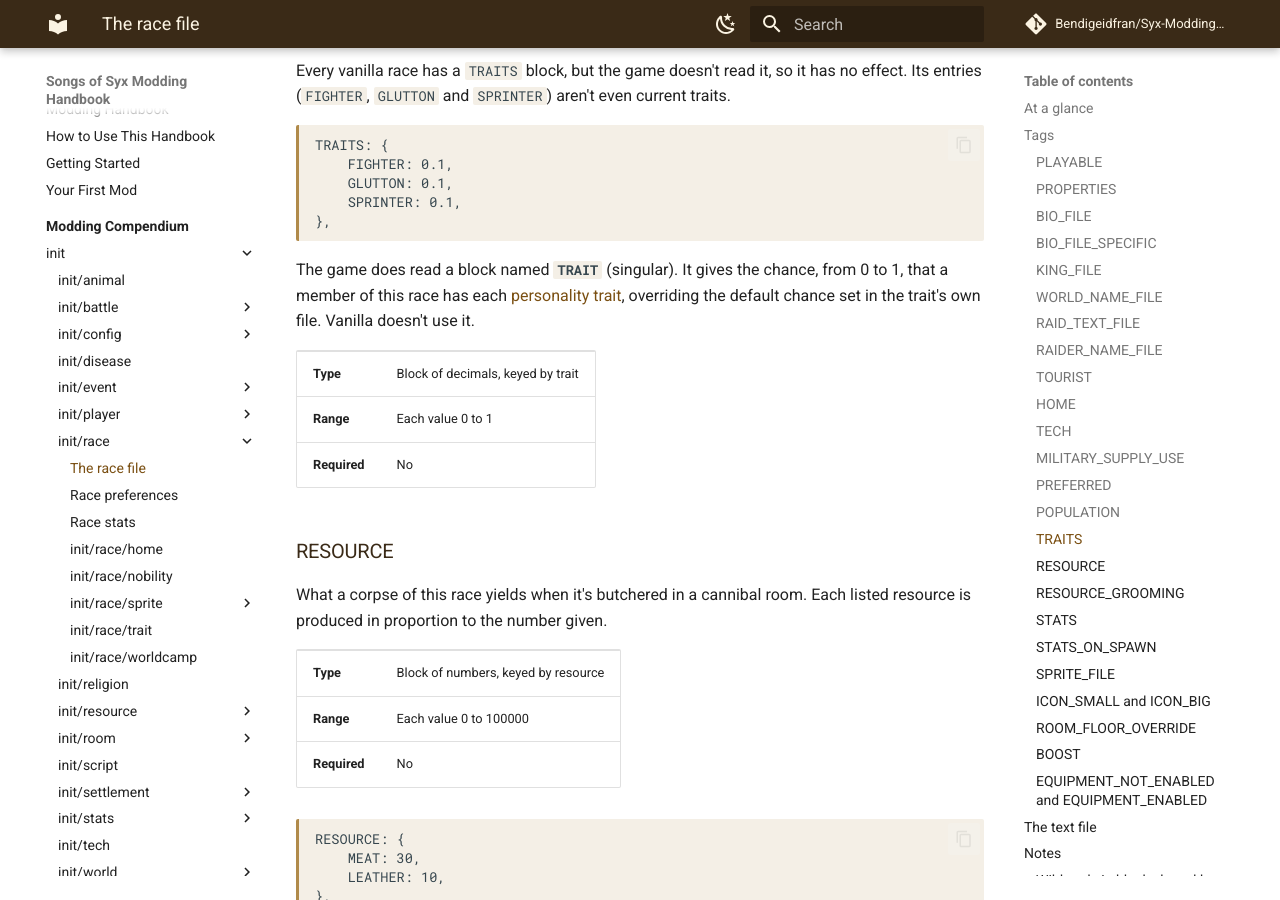
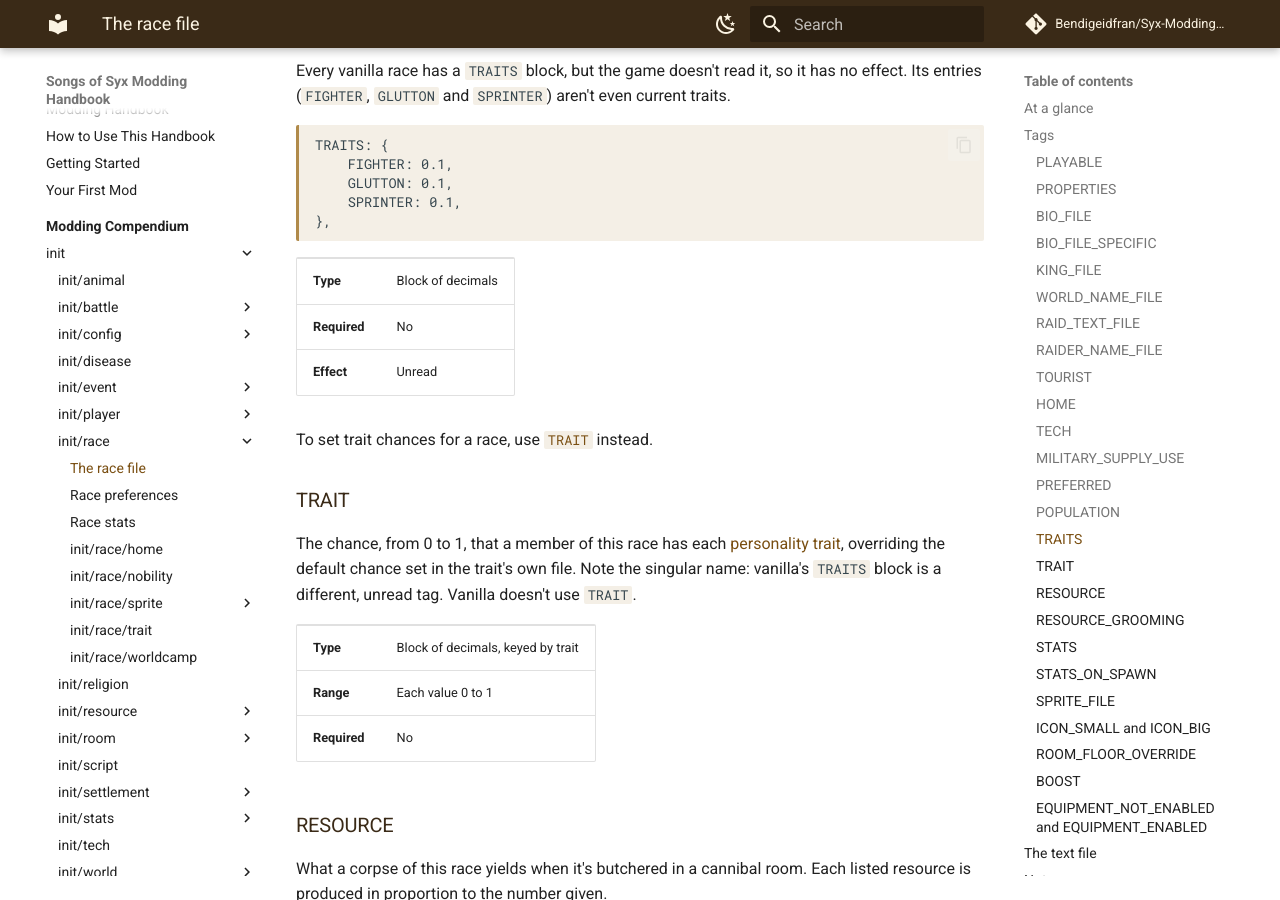
Before and after one commit to Bendigeidfran/Syx-Modding-Handbook, an MkDocs documentation site: the page built from Handbook/04-Modding-Compendium/01-init/07-race/01-race-file.md, in a window 1280 px wide and 900 px high, scrolled down 7346 px. Built offline with MkDocs 1.6.1 and Material for MkDocs 9.7.7, drawn with Linux system fonts in a browser that asks for light colours; comment, search, counter and statistics services are not loaded.

Commit message:
Mark race TRAITS as unread and give TRAIT its own section
Co-Authored-By: Claude Opus 5.5 <noreply@anthropic.com>

````diff
--- a/Handbook/04-Modding-Compendium/01-init/07-race/01-race-file.md
+++ b/Handbook/04-Modding-Compendium/01-init/07-race/01-race-file.md
@@ -264,7 +264,17 @@ TRAITS: {
 },
 ```
 
-The game does read a block named **`TRAIT`** (singular). It gives the chance, from 0 to 1, that a member of this race has each [personality trait](07-trait.md), overriding the default chance set in the trait's own file. Vanilla doesn't use it.
+| | |
+|---|---|
+| **Type** | Block of decimals |
+| **Required** | No |
+| **Effect** | Unread |
+
+To set trait chances for a race, use [`TRAIT`](#trait) instead.
+
+### TRAIT
+
+The chance, from 0 to 1, that a member of this race has each [personality trait](07-trait.md), overriding the default chance set in the trait's own file. Note the singular name: vanilla's `TRAITS` block is a different, unread tag. Vanilla doesn't use `TRAIT`.
 
 | | |
 |---|---|
````
Also changed, not shown: Handbook/04-Modding-Compendium/01-init/07-race/07-trait.md (+1 -1 lines).
